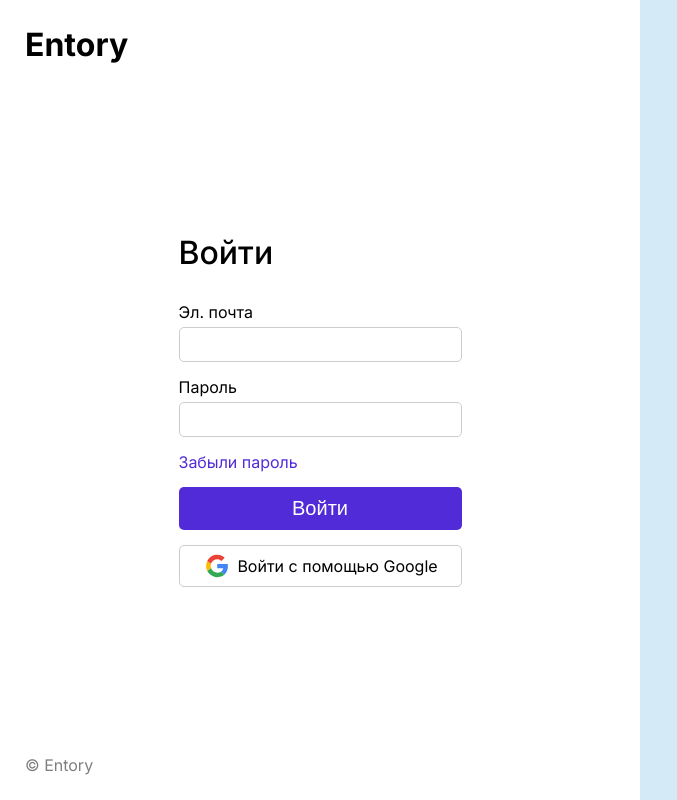
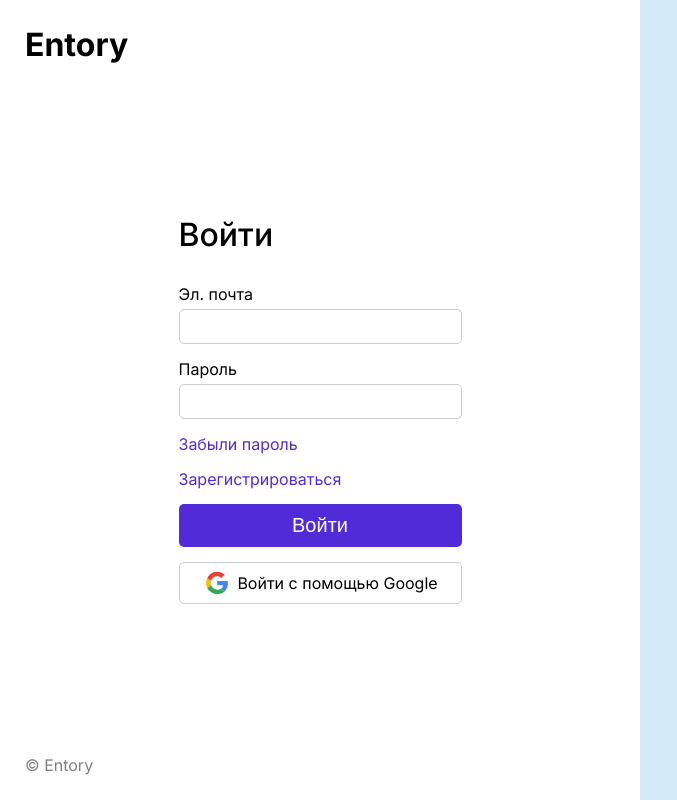
Before and after one commit to glebgubckin/Discord-Clone, a React (Vite) app: page /login in a window 1280 px wide. Shown: the whole page, without its empty margins (0-677 px from the left). Built offline with nearby package versions, Linux system fonts and the light colour scheme.

Commit message:
update auth pages

```diff
--- a/src/App.tsx
+++ b/src/App.tsx
@@ -1,19 +1,21 @@
-import { FC, useEffect, useState } from 'react'
+import { FC, useContext, useEffect, useState } from 'react'
 import { BrowserRouter as Router } from 'react-router-dom'
 import api from './lib/api/index'
 import AuthLayout from './layouts/AuthLayout/AuthLayout'
+import { Context } from './main'
+import { observer } from 'mobx-react-lite'
 
 const App: FC = () => {
 
-  const [isAuth, setIsAuth] = useState<boolean>(false)
+  const { user } = useContext(Context)
 
   return (
     <Router>
       {
-        !isAuth && <AuthLayout />
+        !user.isAuth && <AuthLayout />
       }
     </Router>
   )
 }
 
-export default App
+export default observer(App)
--- a/src/main.tsx
+++ b/src/main.tsx
@@ -1,13 +1,14 @@
 import React from 'react'
 import ReactDOM from 'react-dom/client'
 import App from './App'
+import user from './store/UserStore'
 import './index.scss'
 
-export const Context = React.createContext({})
+export const Context = React.createContext({user})
 
 ReactDOM.createRoot(document.getElementById('root')!).render(
   <React.StrictMode>
-    <Context.Provider value={{}}>
+    <Context.Provider value={{user}}>
       <App />
     </Context.Provider>
   </React.StrictMode>
--- a/src/pages/AuthPages/LoginPage.tsx
+++ b/src/pages/AuthPages/LoginPage.tsx
@@ -1,7 +1,10 @@
-import { FC, useState, ChangeEvent, MouseEvent } from 'react'
+import { FC, useState, ChangeEvent, MouseEvent, useContext } from 'react'
 import {Button, GoogleButton, Input} from '../../ui'
 import styles from './auth.module.scss'
 import setTitle from '../../lib/utils/setTitle';
+import { Context } from '../../main';
+import { observer } from 'mobx-react-lite';
+import { Link } from 'react-router-dom';
 
 const LoginPage: FC = () => {
 
@@ -9,6 +12,7 @@
 
   const [email, setEmail] = useState<string>("")
   const [password, setPassword] = useState<string>("")
+  const { user } = useContext(Context)
 
   const handleEmailChange = (e: ChangeEvent<HTMLInputElement>) => {
     setEmail(e.target.value)
@@ -20,7 +24,8 @@
 
   const signInHandler = (e: MouseEvent<HTMLButtonElement>) => {
     e.preventDefault()
-    console.log({email, password})
+    user.setAuth()
+    console.log(user.isAuth);
   }
 
   const signInWithGoogleHandler = (e: MouseEvent<HTMLDivElement>) => {
@@ -30,7 +35,7 @@
 
   return (
     <div className={styles.wrapper}>
-      <div className={styles.form}>
+      <form className={styles.form}>
         <h1 className={styles.form__title}>Войти</h1>
         <div className={styles.form__input__block}>
           <span className={styles.form__subtitle}>Эл. почта</span>
@@ -40,12 +45,13 @@
           <span className={styles.form__subtitle}>Пароль</span>
           <Input type="password" value={password} handleChange={handlePasswordChange}/>
         </div>
-      <a className={styles.form__link} href="#">Забыли пароль</a>
+        <Link className={styles.form__link} to="/forgot">Забыли пароль</Link>
+        <Link style={{marginBottom: '0'}} className={styles.form__link} to='/register'>Зарегистрироваться</Link>
         <Button onClick={signInHandler}>Войти</Button>
         <GoogleButton onClick={signInWithGoogleHandler} />
-    </div>
+      </form>
     </div>
   )
 }
 
-export default LoginPage
+export default observer(LoginPage)
--- a/src/pages/AuthPages/RegisterPage.tsx
+++ b/src/pages/AuthPages/RegisterPage.tsx
@@ -2,6 +2,7 @@
 import styles from './auth.module.scss'
 import setTitle from '../../lib/utils/setTitle';
 import { Button, Input } from '../../ui'
+import { Link } from 'react-router-dom';
 
 const RegisterPage: FC = () => {
   setTitle('Регистрация')
@@ -29,7 +30,7 @@
 
   return (
     <div className={styles.wrapper}>
-      <div className={styles.form}>
+      <form className={styles.form}>
         <h1 className={styles.form__title}>Регистрация</h1>
         <div className={styles.form__input__block}>
           <span className={styles.form__subtitle}>Эл. почта</span>
@@ -43,8 +44,9 @@
           <span className={styles.form__subtitle}>Подтвердите пароль</span>
           <Input type="password" value={confirmedPassword} handleChange={handleConfirmedPasswordChange}/>
         </div>
+        <Link style={{marginBottom: '0'}} className={styles.form__link} to='/login'>Войти</Link>
         <Button onClick={signUpHandler}>Зарегистрироваться</Button>
-      </div>
+      </form>
     </div>
   )
 }
--- a/src/pages/AuthPages/auth.module.scss
+++ b/src/pages/AuthPages/auth.module.scss
@@ -26,6 +26,7 @@
   }
 
   &__link {
+    margin-bottom: 15px;
     color: rgb(81, 43, 216);
     text-decoration: none;
   }
--- a/src/store/UserStore.ts
+++ b/src/store/UserStore.ts
@@ -10,6 +10,7 @@
   }
 
   public user: User = {}
+  public isAuth: boolean = false
 
   get fullName() {
     return ''
@@ -18,6 +19,10 @@
   public setUser(user: User) {
     this.user = {...user}
   }
+
+  public setAuth() {
+    this.isAuth = true
+  }
 }
 
 export default new UserStore()
```
Lines whose indentation alone changed are shown as unchanged.
